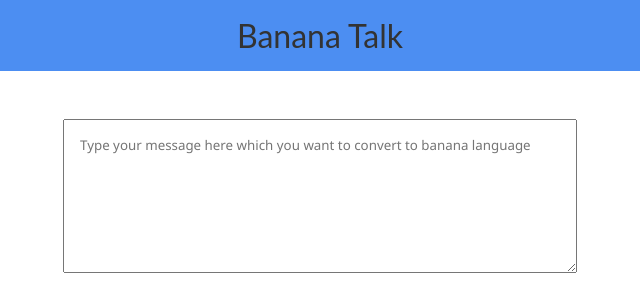
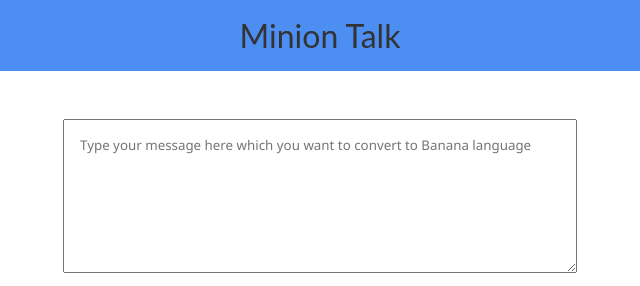
Before and after one commit to pranav456/Banana-speak, a plain HTML site: page index.html in a window 1280 px wide. Shown: the top 286 px of the page, 320-960 px from the left. Drawn offline with Linux system fonts and the light colour scheme.

Commit message:
refactor: name updated

```diff
--- a/index.html
+++ b/index.html
@@ -4,7 +4,7 @@
     <meta charset="UTF-8" />
     <meta http-equiv="X-UA-Compatible" content="IE=edge" />
     <meta name="viewport" content="width=device-width, initial-scale=1.0" />
-    <title>Banana Speak</title>
+    <title>Minion Speak</title>
     <style>
       body {
         margin: 0;
@@ -77,12 +77,12 @@
   </head>
   <body>
     <nav>
-      <div style="font-size: 2rem; padding: 1rem">Banana Talk</div>
+      <div style="font-size: 2rem; padding: 1rem">Minion Talk</div>
     </nav>
     <main>
       <textarea
         id="txt-input"
-        placeholder="Type your message here which you want to convert to banana language"
+        placeholder="Type your message here which you want to convert to Banana language"
       ></textarea>
       <button id="btn-translate">Translate to minion language</button>
       <div style="margin-left: 2.4rem">Translation will come here 👇</div>
```
